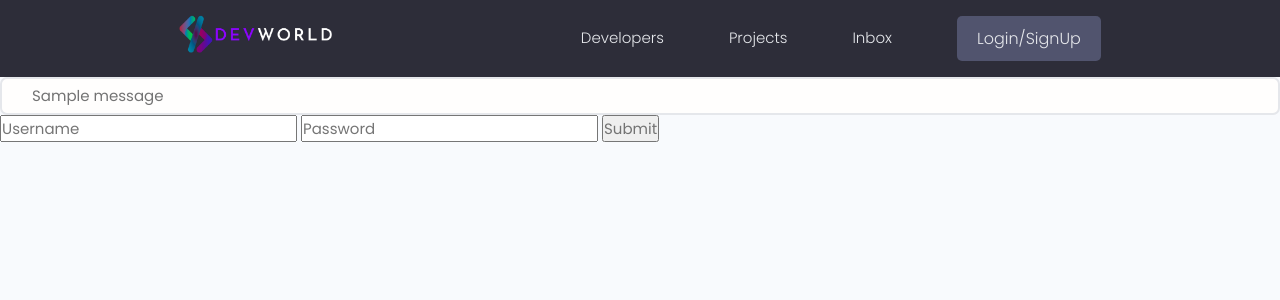
After one commit to SunnyYadav16/Django_Project, a Django app: page /login/ in a window 1280 px wide. The commit adds this page. Shown: the top 300 px of the page. Run offline with Django 4.2, Linux system fonts and the light colour scheme; tables that the repository leaves empty hold one stand-in row (values such as "Sample post"); one stand-in notice (Sample message) is shown; some libraries are stand-ins or nearby versions.

Commit message:
Login/Logout completed

```diff
--- a/DevWorld/MyProject/templates/MyProject/base.html
+++ b/DevWorld/MyProject/templates/MyProject/base.html
@@ -38,12 +38,24 @@
           <li class="header__menuItem"><a href="{% url 'profile' %}">Developers</a></li>
           <li class="header__menuItem"><a href="{% url 'projects' %}">Projects</a></li>
           <li class="header__menuItem"><a href="">Inbox</a></li>
-          <li class="header__menuItem"><a href="{% url 'create_project' %}">My Account</a></li>
-          <li class="header__menuItem"><a href="login.html" class="btn btn--sub">Login/Sign Up</a></li>
+          {% if request.user.is_authenticated %}
+            <li class="header__menuItem"><a href="{% url 'create_project' %}">Add Projects</a></li>
+            <li class="header__menuItem"><a href="{% url 'logout' %}" class="btn btn--sub">Logout</a></li>
+          {% else %}
+            <li class="header__menuItem"><a href="{% url 'login' %}" class="btn btn--sub">Login/SignUp</a></li>
+          {% endif %}
         </ul>
       </nav>
     </div>
   </header>
+
+{% if messages %}
+<ul class="messages">
+    {% for message in messages %}
+    <li {% if message.tags %} class="{{ message.tags }}" {% endif %}> {{ message }} </li>
+    {% endfor %}
+</ul>
+{% endif %}
 
     {% block content %}
 
--- a/DevWorld/MyProject/views.py
+++ b/DevWorld/MyProject/views.py
@@ -1,6 +1,8 @@
 from django.shortcuts import render, redirect
 from .models import Project
 from .forms import MyProjectForm
+from django.contrib.auth.decorators import login_required
+
 
 
 # Create your views here.
@@ -21,6 +23,7 @@ def project(request, pk):
     return render(request, 'MyProject/singleProject.html', context)
 
 
+@login_required(login_url="login")
 def create_project(request):
     form = MyProjectForm(request.POST or None, request.FILES or None)
     if form.is_valid():
@@ -32,6 +35,7 @@ def create_project(request):
     return render(request, 'MyProject/project_form.html', context)
 
 
+@login_required(login_url="login")
 def update_project(request, pk):
     update_object = Project.objects.get(id=pk)
     form = MyProjectForm(instance=update_object)
@@ -47,6 +51,7 @@ def update_project(request, pk):
     return render(request, 'MyProject/project_form.html', context)
 
 
+@login_required(login_url="login")
 def delete_project(request, pk):
     delete_object = Project.objects.get(id=pk)
     if request.method == 'POST':
--- /dev/null
+++ b/DevWorld/users/templates/users/login_register.html
@@ -0,0 +1,12 @@
+{% extends 'MyProject/base.html' %}
+
+{% block content %}
+
+<form action="{% url 'login' %}" method="post">
+    {% csrf_token %}
+    <input type="text" name="username" placeholder="Username"></input>
+    <input type="password" name="password" placeholder="Password"></input>
+    <button type="submit">Submit</button>
+</form>
+
+{% endblock %}
--- a/DevWorld/users/urls.py
+++ b/DevWorld/users/urls.py
@@ -2,6 +2,8 @@ from django.urls import path
 from . import views
 
 urlpatterns = [
+    path('login/', views.loginUserPage, name='login'),
+    path('logout/', views.logoutUserPage, name='logout'),
     path('', views.all_profile, name='profile'),
-    path('user_profile/<str:pk>', views.user_profile, name='user_profile')
+    path('user_profile/<str:pk>', views.user_profile, name='user_profile'),
 ]
--- a/DevWorld/users/views.py
+++ b/DevWorld/users/views.py
@@ -1,6 +1,8 @@
-from django.shortcuts import render
+from django.shortcuts import render, redirect
 from .models import Profile
-
+from django.contrib.auth import login, authenticate, logout
+from django.contrib.auth.models import User
+from django.contrib import messages
 
 # Create your views here.
 def all_profile(request):
@@ -23,3 +25,34 @@ def user_profile(request, pk):
         "otherSkill": otherSkill,
     }
     return render(request, 'users/user_profile.html', context)
+
+
+def loginUserPage(request):
+
+    if request.user.is_authenticated:
+        return redirect('profile')
+
+    if request.method == 'POST':
+        username = request.POST['username']
+        password = request.POST['password']
+
+        try:
+            user = User.objects.get(username=username)
+        except :
+            messages.error(request, 'Username does not exist')
+
+        user = authenticate(request, username=username, password=password)
+
+        if user is not None:
+            login(request, user)
+            return redirect('profile')
+        else:
+            messages.error(request, 'Username or password is incorrect!')
+
+    return render(request, 'users/login_register.html')
+
+
+def logoutUserPage(request):
+    logout(request)
+    messages.success(request, 'User successfully logged out!')
+    return redirect('login')
```
